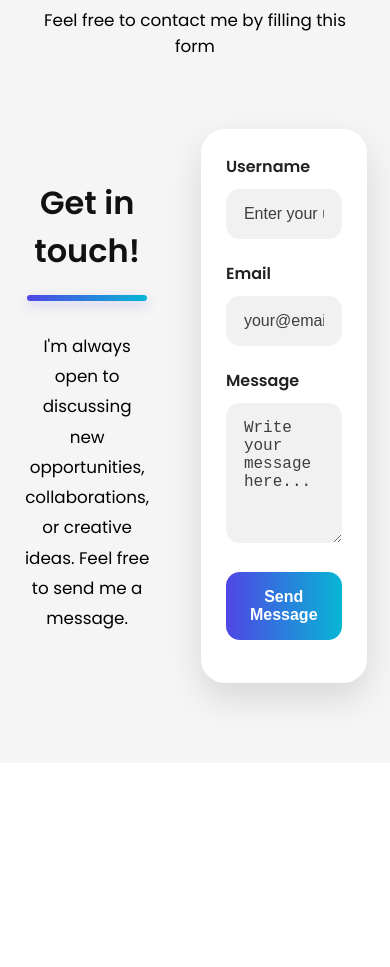
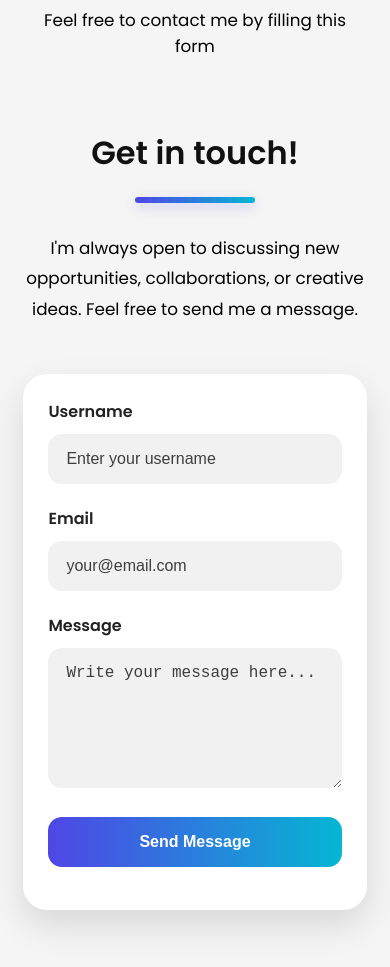
Before and after one commit to Kiriakos01k/myPortfolio, a plain HTML site: page index.html in a window 390 px wide. Shown: the part 4446-5413 px from the top of the page. Before the commit the page ends 5209 px from the top, so only its background shows below. Drawn offline with Linux system fonts and the light colour scheme.

Commit message:
contact form UI width max 992px

```diff
--- a/style.css
+++ b/style.css
@@ -469,7 +469,7 @@ nav .right a:hover{
         padding: 80px 6%;
     }
     .contact-wrapper{
-        grid-template-columns: 1fr 1.3fr;
+        grid-template-columns: 1.3fr;
     }
 
     .contact-header h2 {
```
